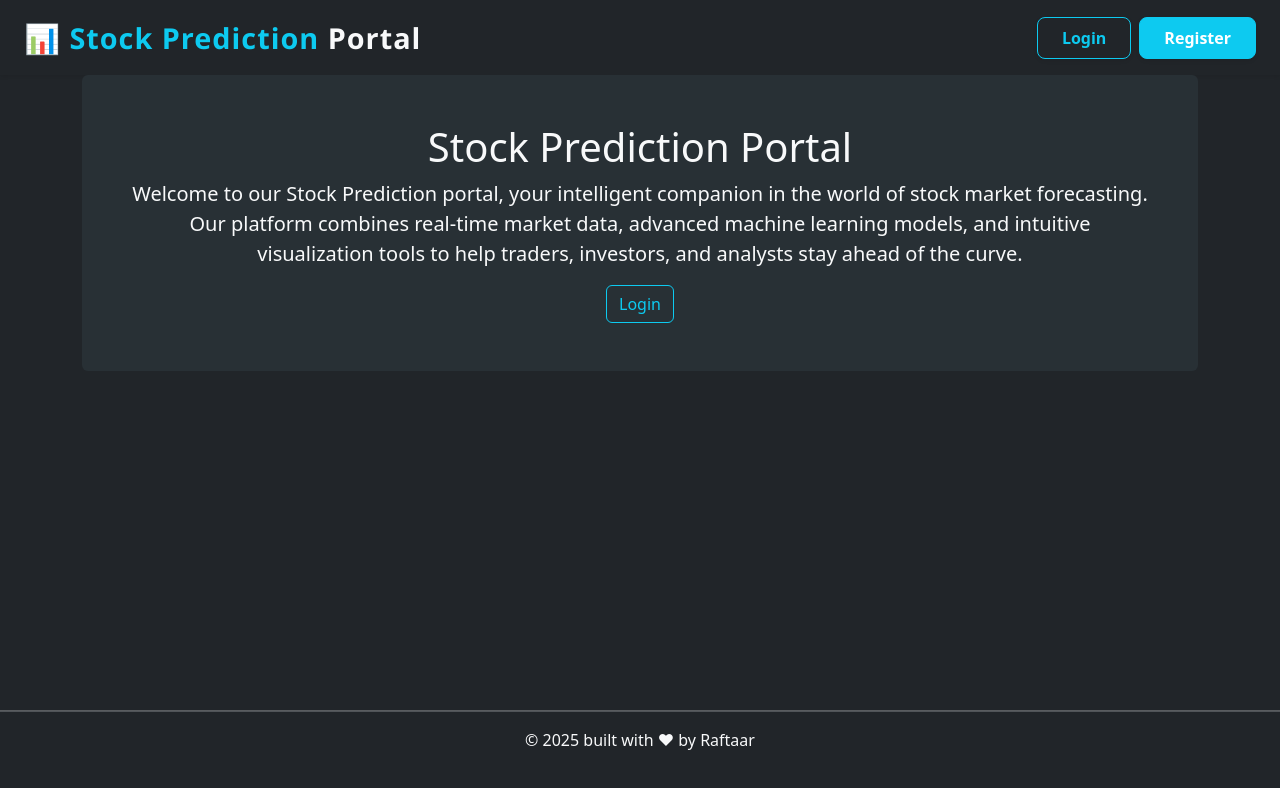
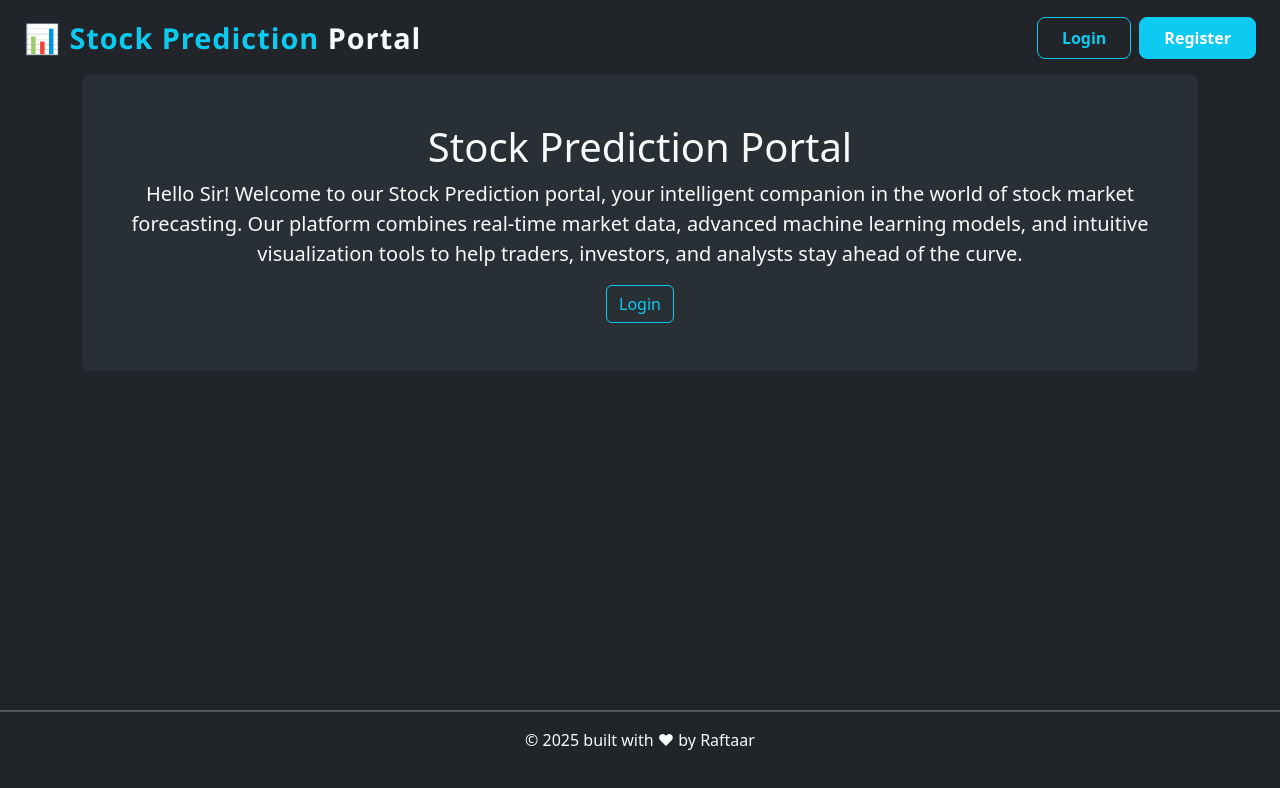
Before and after one commit to Abubakar-idrees-01/stock_prediction_portal, a React (Vite) app in the folder frontend-react/: page / in a window 1280 px wide. Shown: the top 788 px of the page. Built offline with nearby package versions, Linux system fonts and the light colour scheme; no server answers.

Commit message:
frontend

```diff
--- a/frontend-react/src/components/main.jsx
+++ b/frontend-react/src/components/main.jsx
@@ -10,7 +10,7 @@ const Main = () => {
       <div className='p-5 text-center bg-light-dark rounded'>
         <h1 className='text-light'>Stock Prediction Portal</h1>
         <p className='text-light lead'>
-          Welcome to our Stock Prediction portal, your intelligent companion in the world of stock market forecasting. Our platform combines real-time market data, advanced machine learning models, and intuitive visualization tools to help traders, investors, and analysts stay ahead of the curve.
+          Hello Sir! Welcome to our Stock Prediction portal, your intelligent companion in the world of stock market forecasting. Our platform combines real-time market data, advanced machine learning models, and intuitive visualization tools to help traders, investors, and analysts stay ahead of the curve.
         </p>
 
         {isLoggedIn ? (
```
